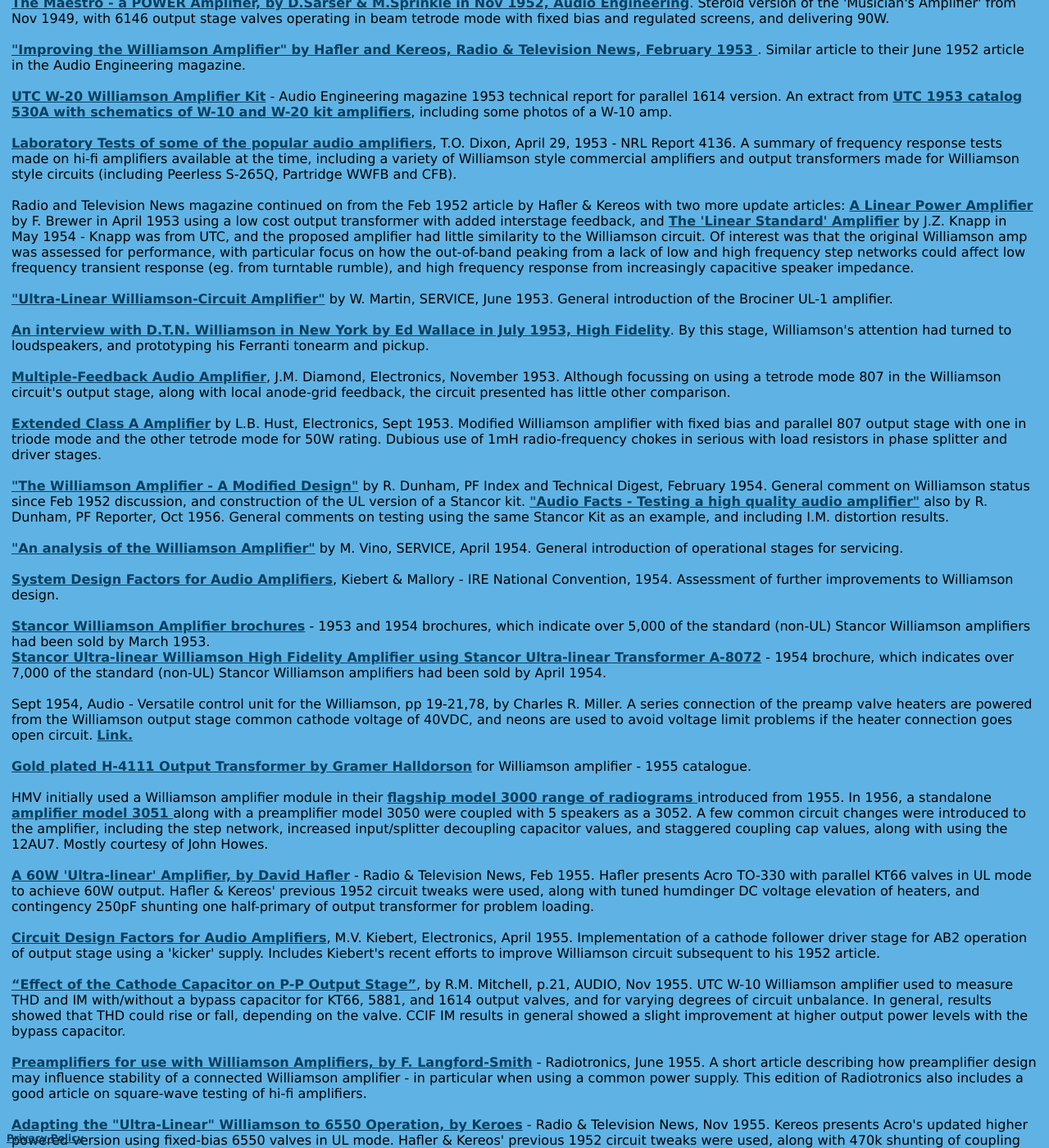
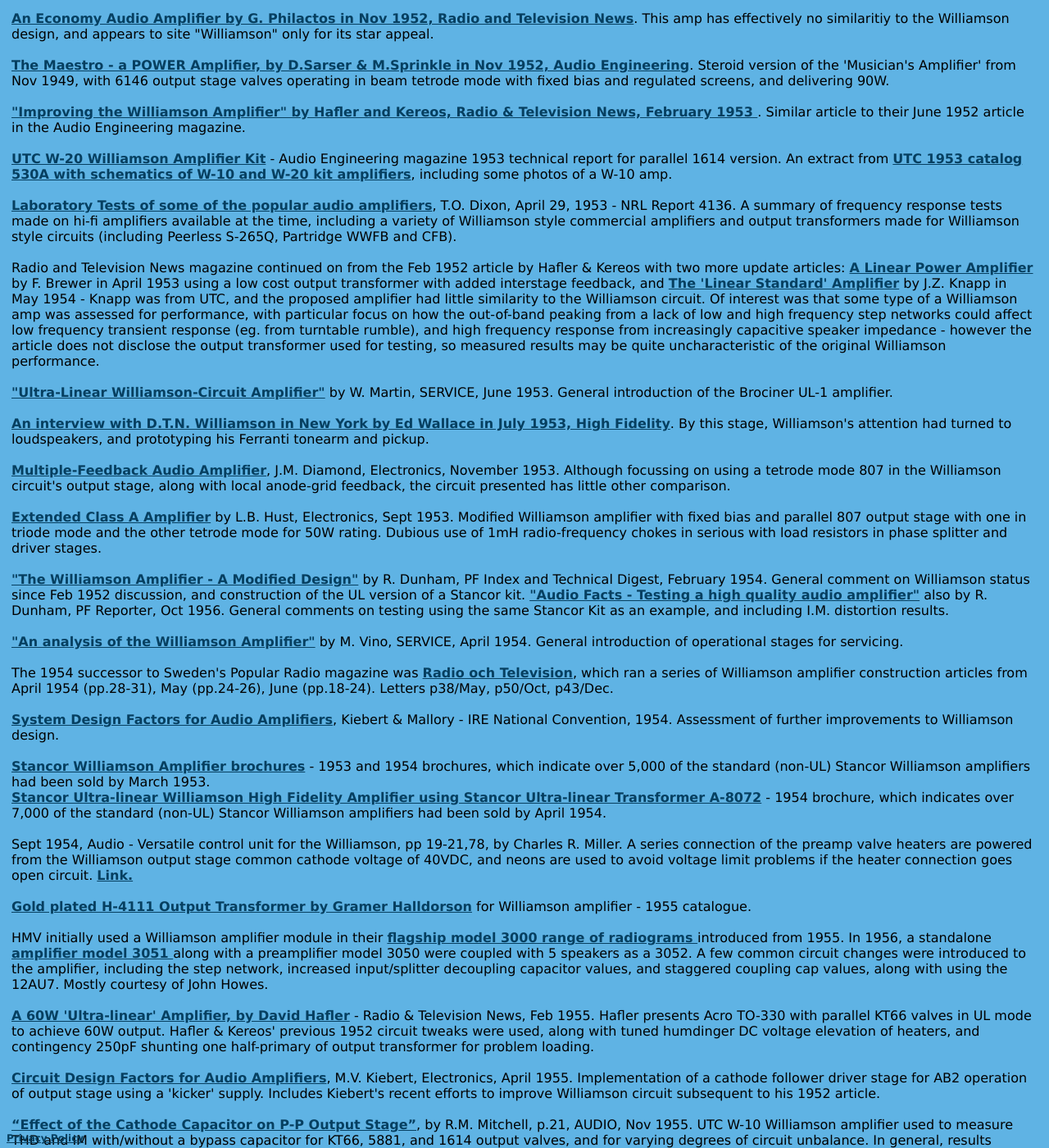
Before and after one commit to michael-robbins/michael-robbins.github.io, a Jekyll site: the page built from projects/Williamson.html, in a window 1280 px wide and 1400 px high, scrolled down 4084 px. Shown: the whole window at 82% size. Built offline with Jekyll 4.4.1, drawn with Linux system fonts in a browser that asks for light colours; some of the changed text lies outside the part shown.

Commit message:
Update Williamson.html

```diff
--- a/projects/Williamson.html
+++ b/projects/Williamson.html
@@ -73,7 +73,9 @@
       <a href="/static/Partridge info.pdf">Partridge 1965 price list, and connection info.</a>
       <br /><br />
       <a href="/static/Radio Electronics Jan 1949.pdf"> Novel 12W amplifier</a> - Jan 1949 Radio-Electronics adaption of R&H article, but no mention of Williamson!
-      <br />
+      <br /><br />
+      <a href="https://www.aef.se/Amatortidningar/Popular-Radio/Popular_Radio_oversikt.htm">The Swedish Popular Radio magazine</a> had a 2-part article on the Williamson amplifier in May and June 1949 (p128-131, p162-162).
+      <br /><br />
       <a href="/static/ElectrosoundJuly1949.pdf"> Electrosound Model RW amplifier advert in July 1949.</a>
       <br /><br />
       August 1949, Radio-Electronics - A High-Fidelity Tuner-Amplifier, Part 2, pp 38-40, by M. Harvey Gernsback.
@@ -89,6 +91,8 @@
       <a href="/static/Musicians Amp Audio 1949.pdf">Better scan here</a>
       <br /><br />
       <a href="/static/Electronics-1950-01-OCR-Page-0132.pdf">October 1949 Audio Fair & AES Convention - Peerless exhibit the Musician's Amplifier </a>, from Electronics, Jan 1950.
+      <br /><br />
+      John Gjetting presented 7 articles on the Williamson amplifier in the Swedish Radio Ekko magazine from 1950.  The first article in March 1950 is not yet available – <a href="/static/Williamson%20Forstærkeren%20-%20Gjetting%20-%20RadioEkko1951-1952.pdf">the remaining articles</a> were Jan 1951 (pp.14-15), May 1951 (pp.79-80), June 1951 (pp.90-91), July 1951 (pp.106-107), May 1952 (pp.82-84), and June 1952 (pp.97-99).
       <br /><br />
       <a href="/static/Beaumont_WillimanAmpUsing6A5s.pdf">"Williamson" type amplifier using 6A5's</a>, by J.H.Beaumont, Audio Engineering, October 1950.
       A practical combination of preamplifier and amplifier with 12AX7 valves and 6A5 DHT output valves resulted in feedback level being dropped to 5dB, and coupling capacitor values dropped to provide stable operation, albeit with a lowered bandwidth.
@@ -181,7 +183,7 @@
       A summary of frequency response tests made on hi-fi amplifiers available at the time, including a variety of Williamson style commercial amplifiers and output transformers made for Williamson style circuits (including Peerless S-265Q, Partridge WWFB and CFB).
       <br /><br />
       Radio and Television News magazine continued on from the Feb 1952 article by Hafler & Kereos with two more update articles: <a href="/static/Linear amp Radio News 1953.pdf">A Linear Power Amplifier</a> by F. Brewer in April 1953 using a low cost output transformer with added interstage feedback, and <a href="/static/Linear standard Radio News 1954.pdf">The 'Linear Standard' Amplifier</a> by J.Z. Knapp in May 1954 - Knapp was from UTC, and the proposed amplifier had little similarity to the Williamson circuit.
-      Of interest was that the original Williamson amp was assessed for performance, with particular focus on how the out-of-band peaking from a lack of low and high frequency step networks could affect low frequency transient response (eg. from turntable rumble), and high frequency response from increasingly capacitive speaker impedance.
+      Of interest was that some type of a Williamson amp was assessed for performance, with particular focus on how the out-of-band peaking from a lack of low and high frequency step networks could affect low frequency transient response (eg. from turntable rumble), and high frequency response from increasingly capacitive speaker impedance - however the article does not disclose the output transformer used for testing, so measured results may be quite uncharacteristic of the original Williamson performance.
       <br /><br />
       <a href="/static/Service1953June.pdf">"Ultra-Linear Williamson-Circuit Amplifier"</a> by W. Martin, SERVICE, June 1953.  General introduction of the Brociner UL-1 amplifier.
       <br /><br />
@@ -194,6 +196,8 @@
       <a href="/static/PF1956Oct.pdf">"Audio Facts - Testing a high quality audio amplifier"</a> also by R. Dunham, PF Reporter, Oct 1956.  General comments on testing using the same Stancor Kit as an example, and including I.M. distortion results.
       <br /><br />
       <a href="/static/VinoAnalysis1954.pdf">"An analysis of the Williamson Amplifier"</a> by M. Vino, SERVICE, April 1954.  General introduction of operational stages for servicing.
+      <br /><br />
+      The 1954 successor to Sweden's Popular Radio magazine was <a href="https://www.aef.se/Amatortidningar/Radio_och_Television/Radio_Television_oversikt.htm">Radio och Television</a>, which ran a series of Williamson amplifier construction articles from April 1954 (pp.28-31), May (pp.24-26), June (pp.18-24).  Letters p38/May, p50/Oct, p43/Dec.
       <br /><br />
       <a href="http://www.clarisonus.com/Archives/Amp_Design/Kiebert%201954%20System%20Design%20Factors%20for%20Audio%20Ampifiers.pdf">System Design Factors for Audio Amplifiers</a>, Kiebert & Mallory - IRE National Convention, 1954.  Assessment of further improvements to Williamson design.
       <br /><br />
@@ -313,7 +317,7 @@
   </tr>
   <tr>
     <td align="center">
-       Update: 27 Dec 2019
+       Update: 24 July 2020
        <br />
        Email tim for comments/details
        <br/>
```
Also changed, not shown: other parts of projects/Williamson.html (+0 -2 lines).
